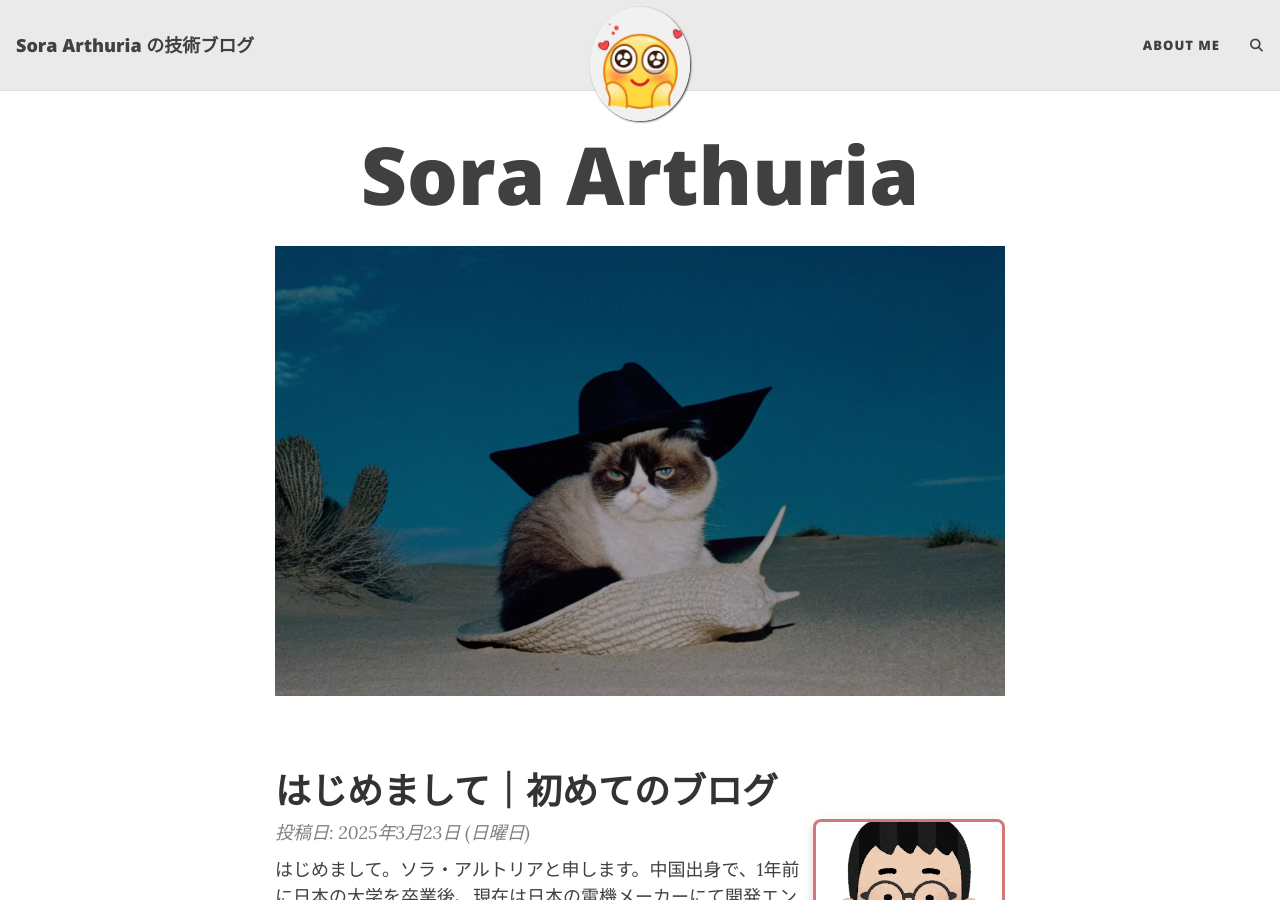
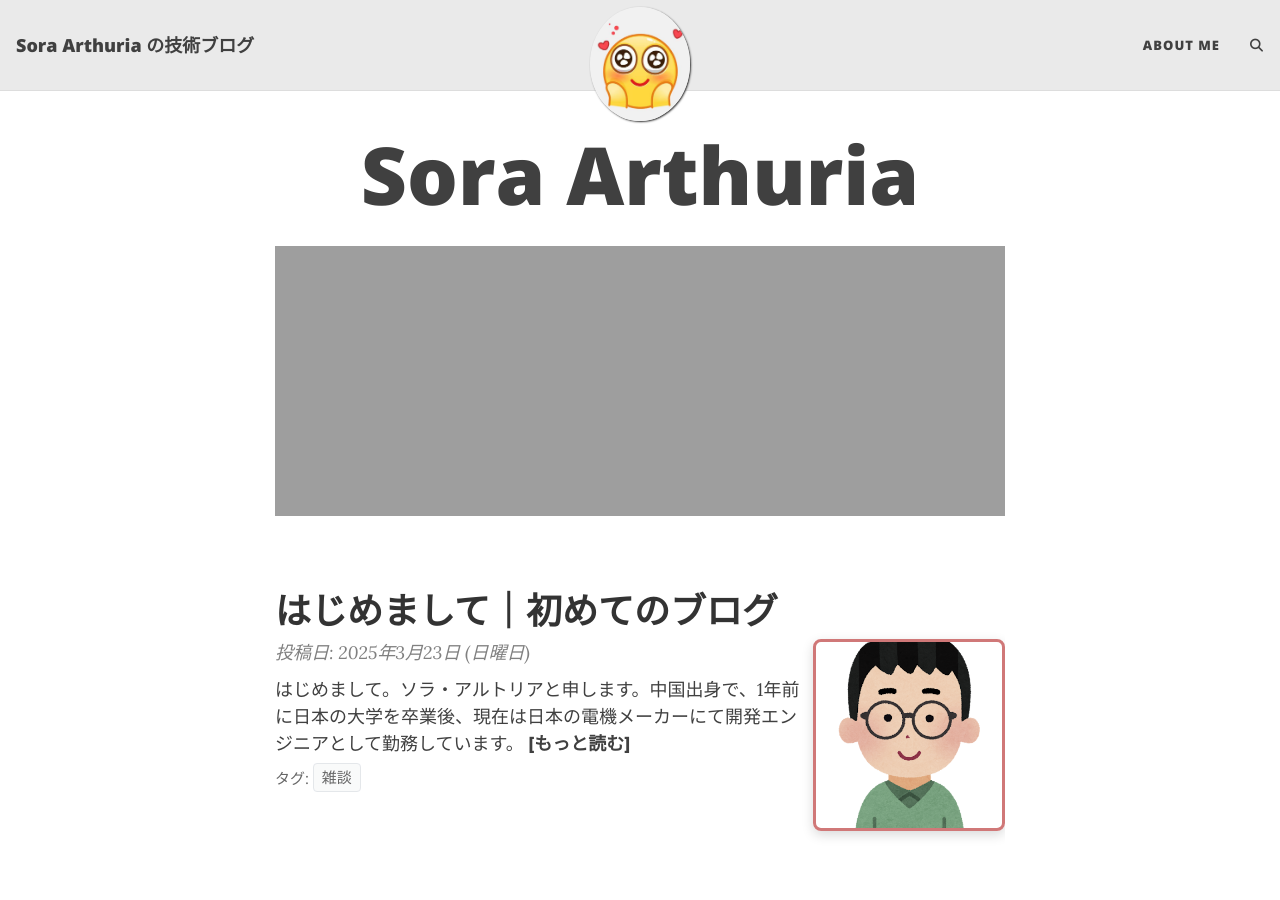
Before and after one commit to SoraArthuria/SoraArthuria.Blog, a Jekyll site: the page built from index.html, in a window 1280 px wide and 900 px high. Built offline with Jekyll 4.4.1, drawn with Linux system fonts in a browser that asks for light colours; the list of posts is cut into pages by our own code; comment, search, counter and statistics services are not loaded.

Commit message:
Update home.html

```diff
--- a/_layouts/home.html
+++ b/_layouts/home.html
@@ -3,7 +3,7 @@
 ---
 
 <!-- 静态标题区域 -->
-<div class="title-background" style="background-image: url('{{ '/assets/img/0000_2025-03-23_15-05-58.png' | absolute_url }}')">
+<div class="title-background" style="background-image: url('{{ '/assets/img/sakura.jpg' | absolute_url }}')">
   <div class="title-content">
     <h1 class="page-title">{{ site.subtitle }}</h1>
   </div>
@@ -89,14 +89,13 @@
 <style>
   /* 简化后的样式 */
   .title-background {
-    height: 50vh;
+    height: 30vh;
     background-size: cover;
     background-position: center;
     display: flex;
     position: relative;
     margin-bottom: 40px;
     background-color: rgba(0,0,0,0.3);
-    background-blend-mode: multiply;
     transition: opacity 0.5s ease;
   }
 
```
